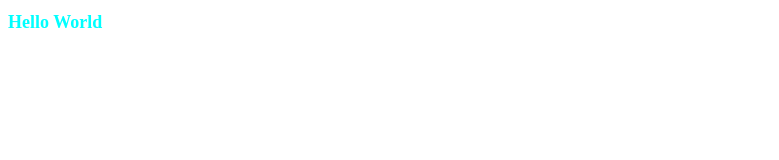
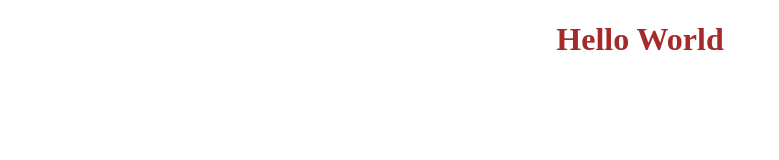
Before and after one commit to amnar23/project0001, a plain HTML site: page index.html in a window 1280 px wide. Shown: the whole page, without its empty margins (0-779 px from the left). Drawn offline with Linux system fonts and the light colour scheme.

Commit message:
Update index.html
Heading color changed

```diff
--- a/index.html
+++ b/index.html
@@ -4,12 +4,13 @@
         <title>Hello World</title>
         <style>
             h1{
-                font-size: large;
-                color: aqua;
+                color:brown;
             }
         </style>
     </head>
     <body>
-        <h1>Hello World</h1>
+        <center>
+            <h1>Hello World</h1>
+        </center>
     </body>
 </html>
```
